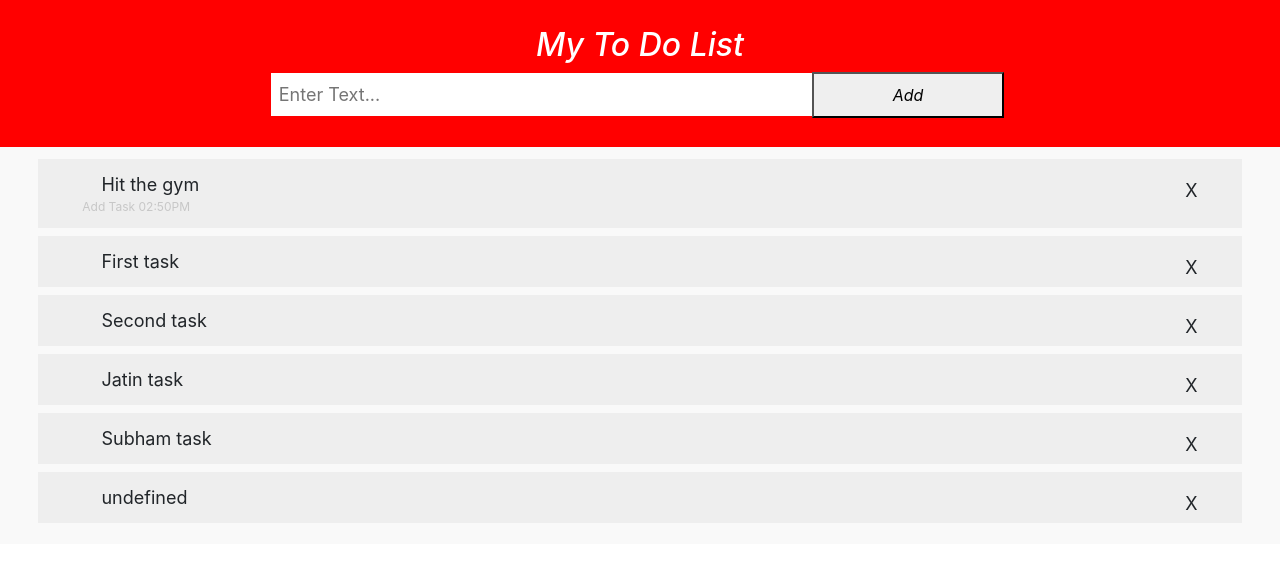
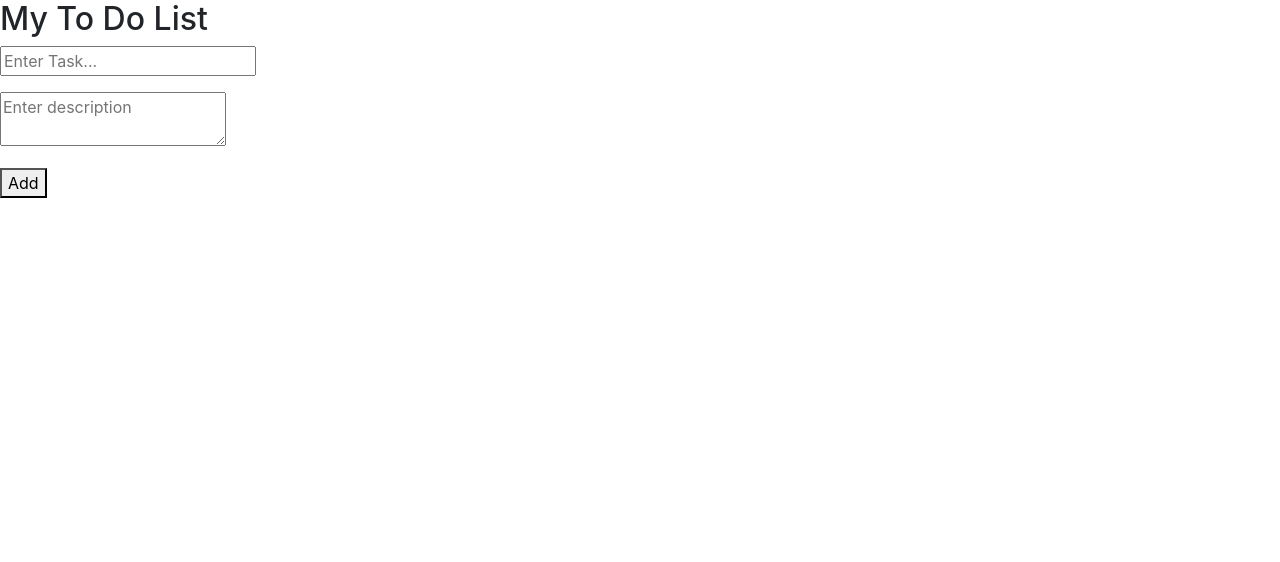
Before and after one commit to shubham-ids/incredible-developing-solution, a PHP site: page /todo.php in a window 1280 px wide. Shown: the top 562 px of the page. Run offline with PHP 8.4, Linux system fonts and the light colour scheme; some web fonts are replaced.

Commit message:
Description value insert and create a custom file css and js

```diff
--- a/jquery/todo.php
+++ b/jquery/todo.php
@@ -5,218 +5,41 @@
 <link rel="stylesheet" href="css/bootstrap.min.css">
 <link rel="stylesheet" href="https://cdnjs.cloudflare.com/ajax/libs/font-awesome/4.7.0/css/font-awesome.min.css">
 <link rel="stylesheet" href="css/font-awesome.min.css">
+<link rel="stylesheet" href="css/custom-todo.css">
 <script src="js/jquery.min.js"></script>
 <script src="js/bootstrap.min.js"></script>
-
-<style>
-
-.todo{
-    background-color: #f00;
-    padding: 2% 3%;
-    text-align: center;
-    color: #fff;
-}
-.inputValue {
-    width: 45%;
-    padding: 8px;
-    font-size: 18px;
-    border: none;
-    margin: 0px -5px;
-}
-.headerName {
-    font-size: 32px;
-    font-style: oblique;
-}
-button {
-    width: 16%;
-    padding: 9px;
-    font-size: 16px;
-    margin: 0px 0px;
-    cursor: pointer;
-    font-style: italic;
-}
-.conterner {
-    margin: 0px 0px;
-    padding: 1% 3%;
-    background-color: #f9f9f9;
-}
-li{
-    cursor: pointer;
-    position: relative;
-    padding: 12px 8px 12px 40px;
-    list-style-type: none;
-    background: #eee;
-    font-size: 18px;
-    margin-bottom:8px;
-}
-
-a{
-    float: right;
-    padding: 6px 36px;
-}
-li .fa{
-    visibility:  hidden;
-}
-ul li:hover {
-  background: #ddd;
-}
-.checked{
-    background-color: #949292;
-    color: #fff;
-}
-/*.checked::before {
-  content: '';
-  position: absolute;
-  border-color: #fff;
-  border-style: solid;
-  border-width: 0 2px 2px 0;
-  top: 10px;
-  left: 16px;
-  transform: rotate(45deg);
-  height: 15px;
-  width: 7px;
-}*/
-.checked span{
-  text-decoration: line-through;
-}
-.checked .fa{
-  visibility: visible;
-}
-.messageContener {
-  width: 42%;
-  text-align: center;
-  background-color: pink;
-  margin:3px auto;
-  }
-.ErrorMessage {
-  margin: 0 auto;
-  text-align: center;
-  font-size: 20px;
-  color:red;
-}
-.addTime {
-
-    width: 10%;
-    text-align: center;
-    font-size: 12px;
-    color: #c7c7c7;
-    -webkit-transition-timing-function: ;
-
-}
-/*
-li span{
-  margin-left: 18px;
-}
-
-li.checked span{
-  margin-left: 0px;
-}
-
-*/
-
-</style>
 </head>
 <body>
   <div class="todo">
     <h2 class="headerName">My To Do List</h2>
-    <input type="text" class="inputValue" id="task" placeholder="Enter Text..."/>
-    <button class="add"> Add </button>
-    <div class="messageContener"><i class=" fa-chack"></i><p class="ErrorMessage"></p></div>
-
+    <div class="text-contener">
+      <input type="text" class="inputValue" id="task" placeholder="Enter Task..."/>
+      <div class="messageContener">
+        <p class="ErrorMessage"></p>
+      </div>
+      <textarea class="description" id="inputDescription" placeholder="Enter description"></textarea>
+      <div class="messageContener">
+        <p class="descriptionErrorMessage"></p>
+      </div>
+      <button class="add"> Add </button>
+    </div>
   </div>
-
   <ul class="conterner">
-
-    <li><i class='fa fa-check'></i><span> Hit the gym     <a> X </a> </span><div class="addTime">Add Task 02:50PM</div> </li>
-<!--    <li><i class='fa fa-check'></i><span> Pay bills       <a> X </a> </span> </li>
+   <!-- <li>
+      <i class='fa fa-check'></i>
+      <span> Hit the gym</span>
+        <p class="descriptionValue">Execize</p>
+      <a> X </a>
+      <div class="addTime">
+        <p class="DateTime">Add Task 02:50PM<p>
+      </div>
+    </li>
+    <li><i class='fa fa-check'></i><span> Pay bills       <a> X </a> </span> </li>
     <li><i class='fa fa-check'></i><span> Meet George     <a> X </a> </span>  </li>
     <li><i class='fa fa-check'></i><span> Buy eggs        <a> X </a> </span>  </li>
     <li><i class='fa fa-check'></i><span> Read a book     <a> X </a> </span> </li>
     <li><i class='fa fa-check'></i><span> Organize office <a> X </a> </span> </li> -->
-
   </ul>
-<script type="text/javascript">
-  $(document).ready(function(){
-
-    $('#task').keyup(function(){
-      required(this , '.ErrorMessage' ); // Display the Error Message
-    });
-    $('#task').blur(function(){
-      required(this , '.ErrorMessage' ); // Display the Error Message
-    });
-
-    /*
-     * This function is used to two parameters
-     * checked the input value and display the required message
-     */
-    function required(input , errorId){
-      $(errorId).html('');
-      if( $(input).val() == "" ){
-        $(errorId).html('This field is required');
-        $(input).css('color:red');
-        return;
-      }
-    }
-    /*
-    * Display the time for add a new element
-    */
-    var TimeCheck;
-    function addTime(tagName){
-      TimeCheck  = setTimeout(function(){
-        var date = new date();
-      } , 1000);
-      $(tagName).html(TimeCheck);
-      return;
-    }
-    var activeList = [
-      "First task",
-      " Second task",
-      "Jatin task",
-      "Subham task"
-    ];
-    //This function is used to add the new element and appeng the list
-    function pushToList(text){
-      addTime('');
-      $('ul').append("<li> <i class='fa fa-check'></i> <span>" +  text + "<span> <a> X </a> </span> </li>");
-
-    }
-    for(var i=0 ; i <= activeList.length ; i++){
-      pushToList( activeList[i] );
-    }
-    var removeItem = function(){
-      $(this).closest('li').remove();
-    };
-    $('button').click(function(){
-      if(  $('input').val() == "") {
-        $("p").html('This field is required');
-        $('input').css('color:red');
-        return;
-      }
-      pushToList( $('input').val() );
-      $('input').val('');
-    });
-
-    // Binding the anchor tags
-    // This is static binding i.e done with anchor present in the HTML
-    // $('a').click(onclickFunction);
-
-    // Event binding using `on`
-    // This is using because element are added dynamically
-    $('ul').on( 'click', 'a',function(){
-      console.log('we got here');
-      $(this).closest('li').remove();
-    });
-
-    // Toggling class on li click
-    // This class is added because UI is done based on this class
-    $('ul').on('click','li',function(){
-      $(this).toggleClass('checked');
-    });
-});
-
-</script>
-
-
-
+<script src="js/custom_todo.js"></script>
 </body>
 </html>
```
Also changed, not shown: jquery/css/custom.css (deleted, +0 -23 lines).
